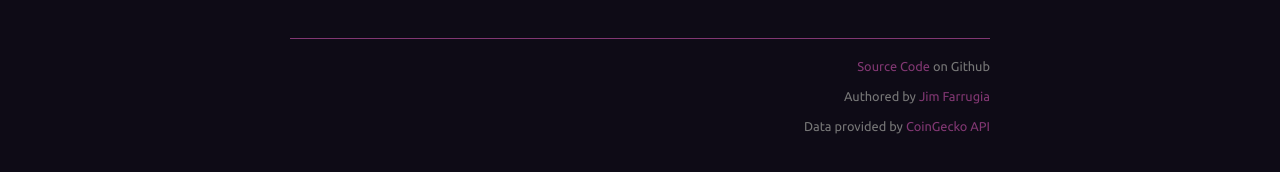
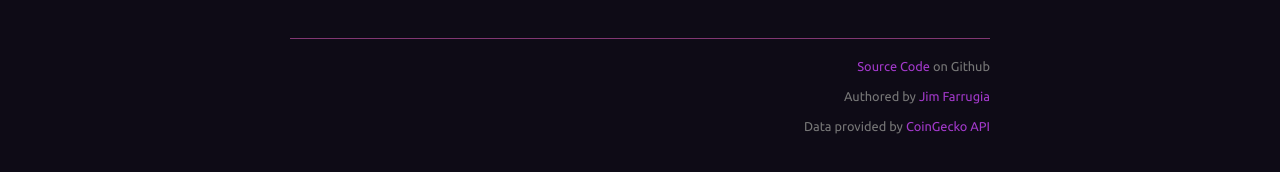
Before and after one commit to Jimfarrugia/crypto-watch, a React (Create React App) app: page / in a window 1280 px wide. Shown: the part 188-360 px from the top of the page. Built offline with nearby package versions, Linux system fonts and the light colour scheme; no server answers.

Commit message:
change link color

```diff
--- a/src/index.css
+++ b/src/index.css
@@ -75,16 +75,16 @@ input {
 
 a:link,
 a:visited {
-  color: var(--purple);
+  color: var(--purple-bright);
   text-decoration: none;
   transition: 0.25s;
 }
 a:hover,
 a:active {
-  color: var(--purple-bright);
+  color: var(--purple);
 }
 a:focus {
-  outline: 0.125rem solid var(--purple-bright);
+  outline: 0.125rem solid var(--purple);
 }
 
 .text-red {
```
